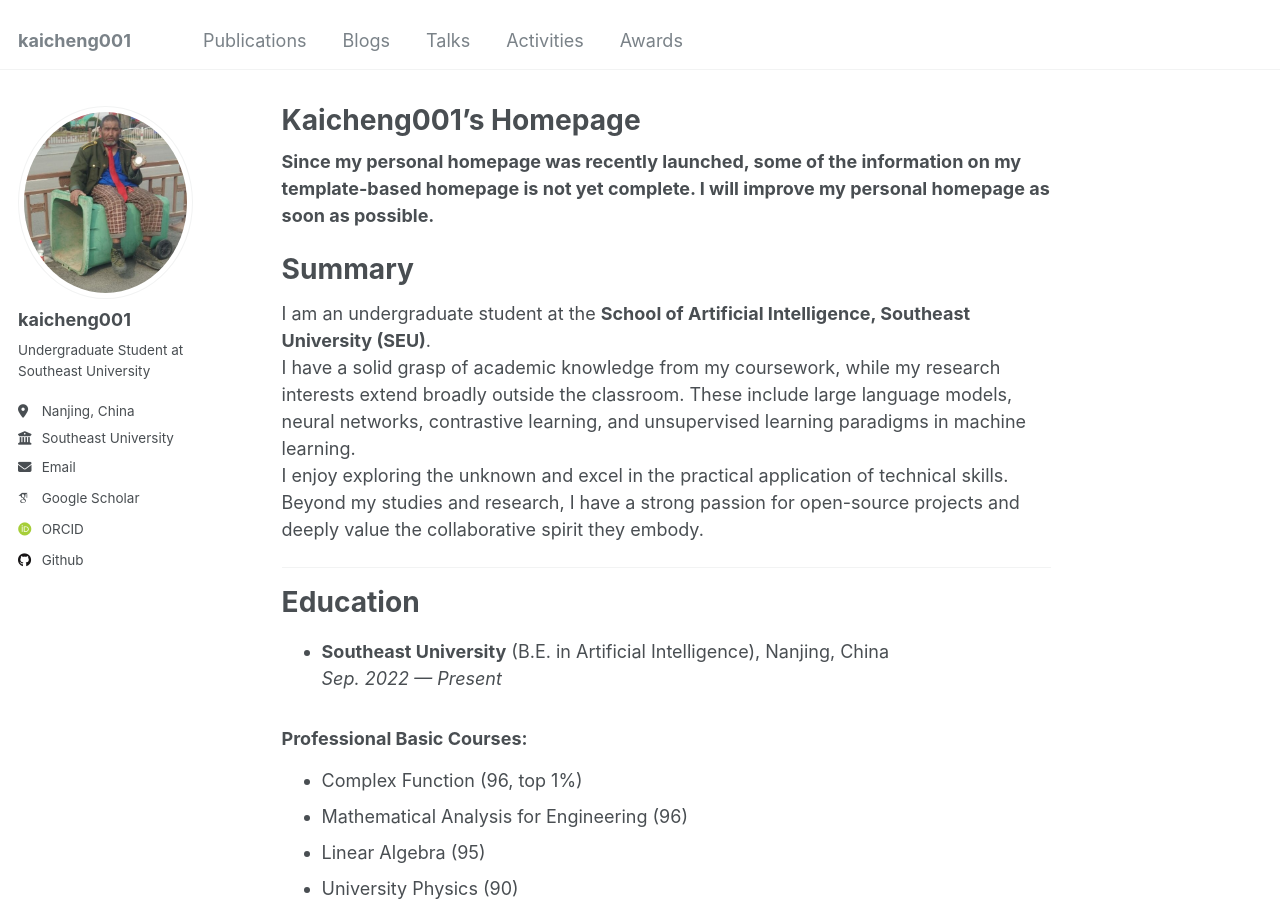
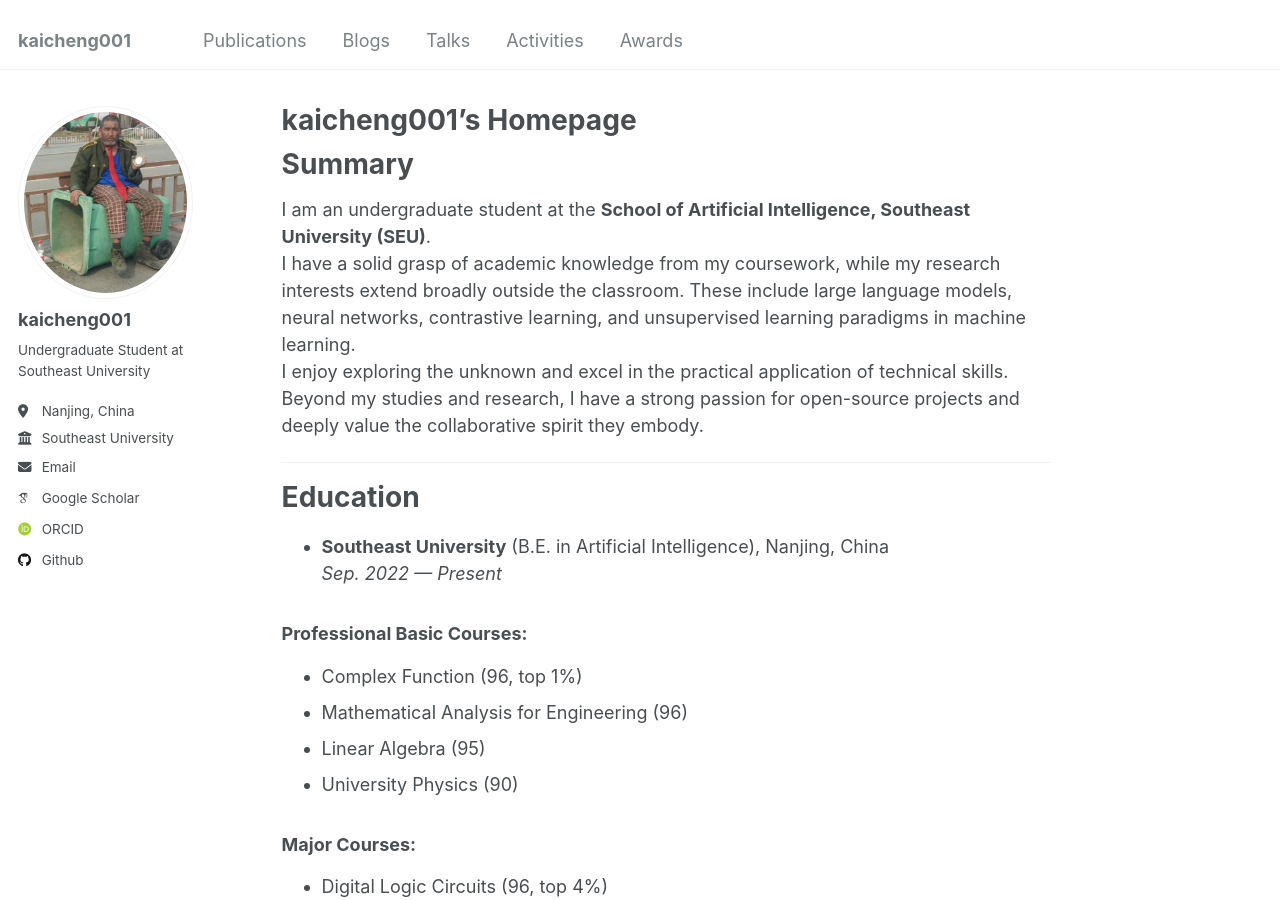
Before and after one commit to kaicheng001/kaicheng001.github.io, a Jekyll site: the page built from _pages/about.md, in a window 1280 px wide and 900 px high. Built offline with Jekyll 4.4.1, drawn with Linux system fonts in a browser that asks for light colours; some web fonts are replaced.

Commit message:
adjust the main page

```diff
--- a/_pages/about.md
+++ b/_pages/about.md
@@ -1,13 +1,11 @@
 ---
 permalink: /
-title: "Kaicheng001's Homepage"
+title: "kaicheng001's Homepage"
 author_profile: true
 redirect_from:
   - /about/
   - /about.html
 ---
-
-**Since my personal homepage was recently launched, some of the information on my template-based homepage is not yet complete. I will improve my personal homepage as soon as possible.**
 
 # Summary
 I am an undergraduate student at the **School of Artificial Intelligence, Southeast University (SEU)**.
```
